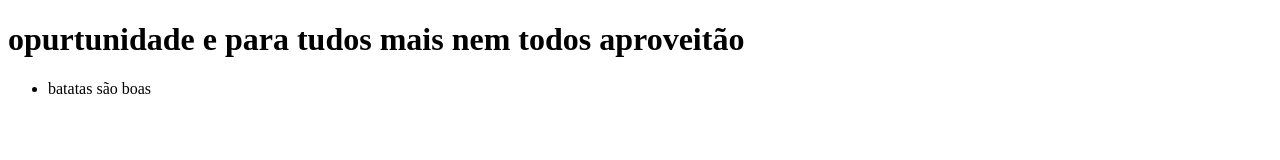
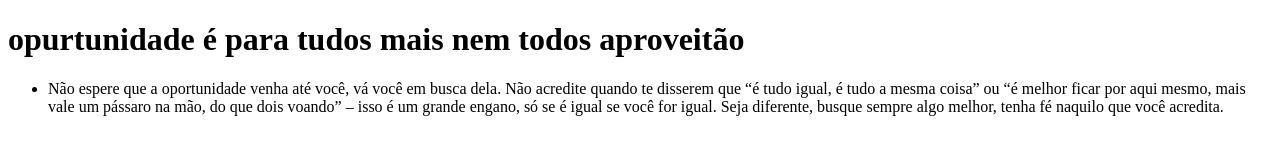
Before and after one commit to Leticiaohtz/m, a plain HTML site: page index.html in a window 1280 px wide. Drawn offline with Linux system fonts and the light colour scheme.

Commit message:
Add files via upload

```diff
--- a/index.html
+++ b/index.html
@@ -6,9 +6,9 @@
     <title>Document</title>
 </head>
 <body>
-    <h1>opurtunidade e para tudos mais nem todos aproveitão </h1>
+    <h1>opurtunidade é para tudos mais nem todos aproveitão </h1>
 <ul>
-<li>batatas são boas</li>
+<li>Não espere que a oportunidade venha até você, vá você em busca dela. Não acredite quando te disserem que “é tudo igual, é tudo a mesma coisa” ou “é melhor ficar por aqui mesmo, mais vale um pássaro na mão, do que dois voando” – isso é um grande engano, só se é igual se você for igual. Seja diferente, busque sempre algo melhor, tenha fé naquilo que você acredita.</li>
 
 </ul>
 
```
